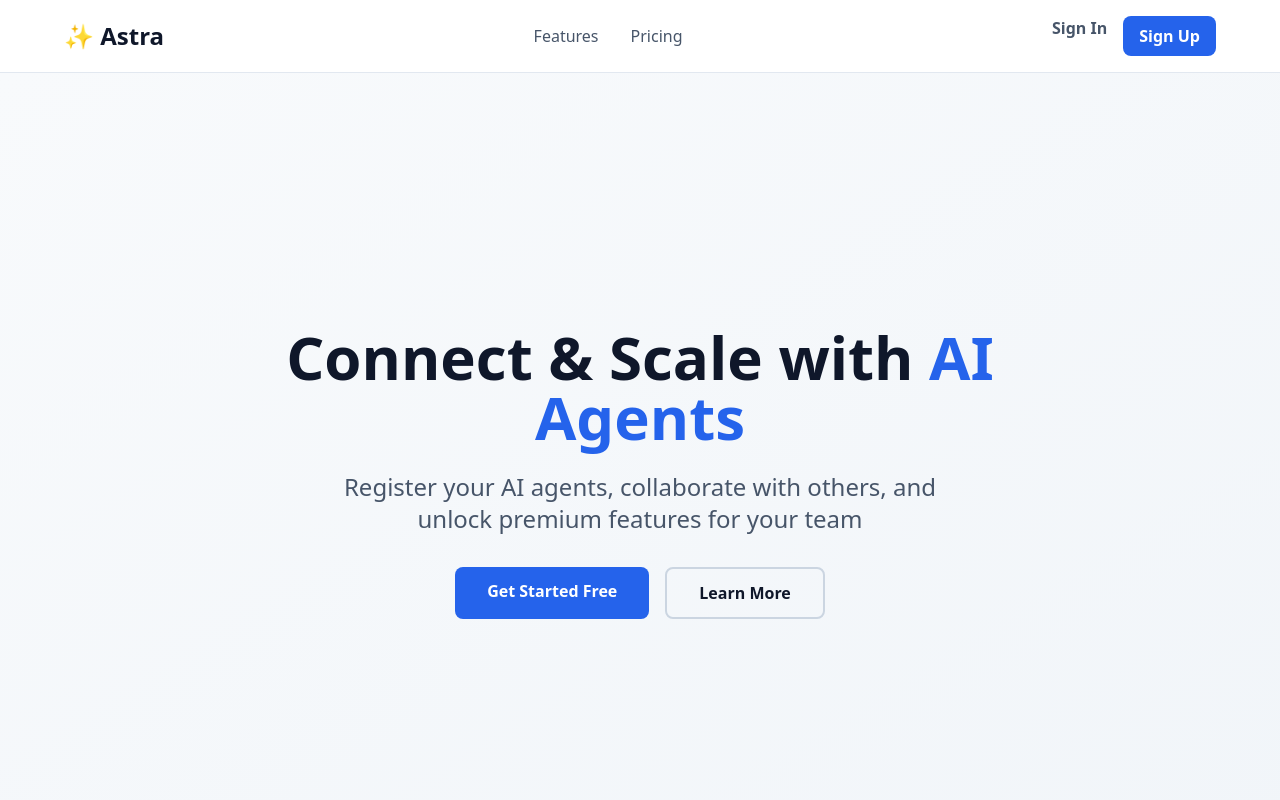
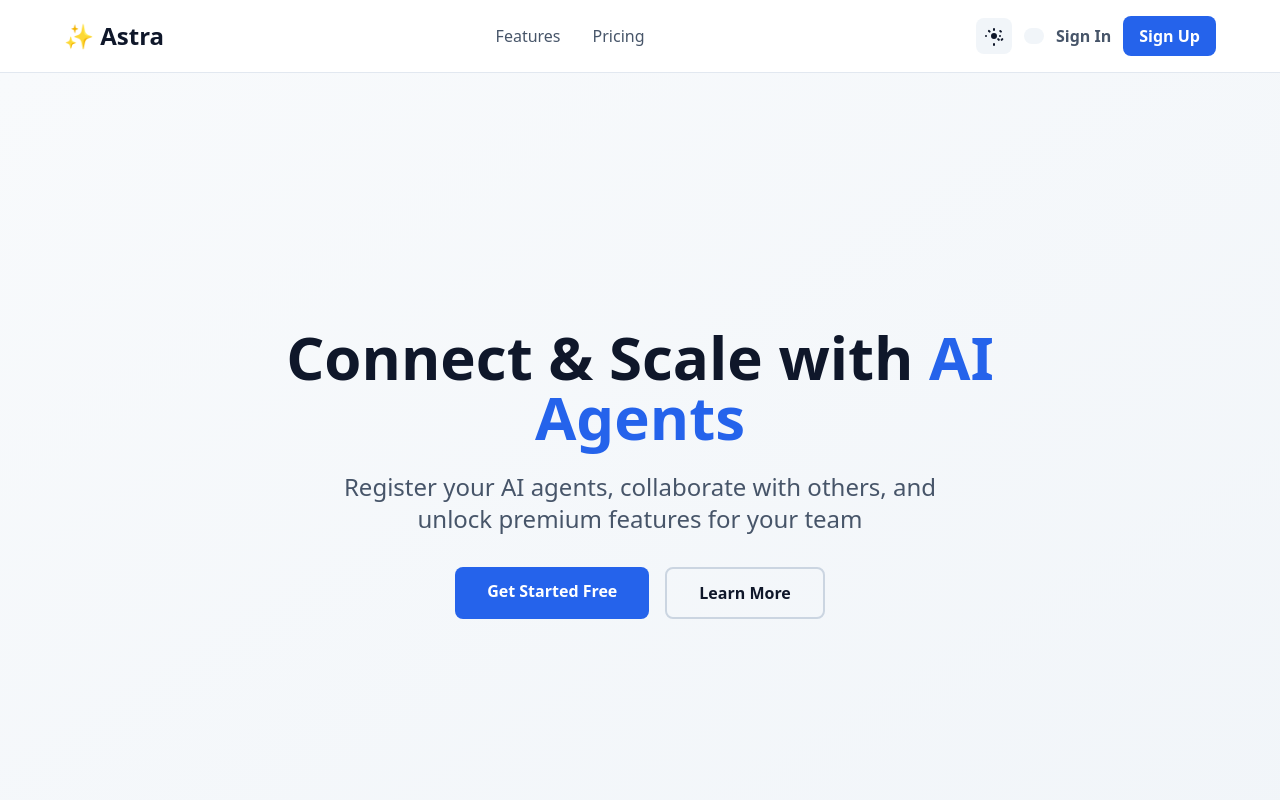
Before and after one commit to kpidoff10/astra-website, a Next.js app: page / in a window 1280 px wide. Shown: the top 800 px of the page. Built offline with nearby package versions, Linux system fonts and the light colour scheme.

Commit message:
feat: add theme toggle and language switcher to header

```diff
--- a/components/header.tsx
+++ b/components/header.tsx
@@ -1,6 +1,8 @@
 'use client';
 
 import Link from 'next/link';
+import { ThemeToggle } from './theme-toggle';
+import { LanguageSwitcher } from './language-switcher';
 
 export function Header() {
   return (
@@ -19,7 +21,9 @@ export function Header() {
           </a>
         </nav>
 
-        <div className="flex gap-4">
+        <div className="flex gap-3 items-center">
+          <ThemeToggle />
+          <LanguageSwitcher />
           <Link
             href="/login"
             className="text-slate-600 dark:text-slate-400 hover:text-slate-900 dark:hover:text-white transition-colors font-semibold"
--- /dev/null
+++ b/components/language-switcher.tsx
@@ -0,0 +1,58 @@
+'use client';
+
+import { useTranslation } from 'react-i18next';
+import { useEffect, useState } from 'react';
+
+const languages = [
+  { code: 'en', name: 'English', flag: '🇬🇧' },
+  { code: 'fr', name: 'Français', flag: '🇫🇷' },
+  { code: 'es', name: 'Español', flag: '🇪🇸' },
+  { code: 'de', name: 'Deutsch', flag: '🇩🇪' },
+];
+
+export function LanguageSwitcher() {
+  const { i18n } = useTranslation();
+  const [isOpen, setIsOpen] = useState(false);
+  const [mounted, setMounted] = useState(false);
+
+  useEffect(() => {
+    setMounted(true);
+  }, []);
+
+  if (!mounted) return null;
+
+  const currentLang = languages.find((lang) => lang.code === i18n.language);
+
+  return (
+    <div className="relative">
+      <button
+        onClick={() => setIsOpen(!isOpen)}
+        className="p-2 rounded-lg bg-slate-100 dark:bg-slate-800 text-slate-900 dark:text-white hover:bg-slate-200 dark:hover:bg-slate-700 transition-colors flex items-center gap-1"
+        aria-label="Change language"
+      >
+        <span>{currentLang?.flag}</span>
+        <span className="text-sm font-semibold hidden sm:inline">{currentLang?.code.toUpperCase()}</span>
+      </button>
+
+      {isOpen && (
+        <div className="absolute top-12 right-0 bg-white dark:bg-slate-800 border border-slate-200 dark:border-slate-700 rounded-lg shadow-lg z-50 min-w-[150px]">
+          {languages.map((lang) => (
+            <button
+              key={lang.code}
+              onClick={() => {
+                i18n.changeLanguage(lang.code);
+                setIsOpen(false);
+              }}
+              className={`w-full text-left px-4 py-2 hover:bg-slate-100 dark:hover:bg-slate-700 transition-colors flex items-center gap-2 ${
+                i18n.language === lang.code ? 'bg-blue-50 dark:bg-blue-900' : ''
+              }`}
+            >
+              <span>{lang.flag}</span>
+              <span className="text-sm font-medium text-slate-700 dark:text-slate-300">{lang.name}</span>
+            </button>
+          ))}
+        </div>
+      )}
+    </div>
+  );
+}
--- /dev/null
+++ b/components/theme-toggle.tsx
@@ -0,0 +1,37 @@
+'use client';
+
+import { useTheme } from 'next-themes';
+import { useEffect, useState } from 'react';
+
+export function ThemeToggle() {
+  const { theme, setTheme } = useTheme();
+  const [mounted, setMounted] = useState(false);
+
+  useEffect(() => {
+    setMounted(true);
+  }, []);
+
+  if (!mounted) return null;
+
+  return (
+    <button
+      onClick={() => setTheme(theme === 'dark' ? 'light' : 'dark')}
+      className="p-2 rounded-lg bg-slate-100 dark:bg-slate-800 text-slate-900 dark:text-white hover:bg-slate-200 dark:hover:bg-slate-700 transition-colors"
+      aria-label="Toggle theme"
+    >
+      {theme === 'dark' ? (
+        <svg className="w-5 h-5" fill="currentColor" viewBox="0 0 20 20">
+          <path d="M17.293 13.293A8 8 0 016.707 2.707a8.001 8.001 0 1010.586 10.586z" />
+        </svg>
+      ) : (
+        <svg className="w-5 h-5" fill="currentColor" viewBox="0 0 20 20">
+          <path
+            fillRule="evenodd"
+            d="M10 2a1 1 0 011 1v1a1 1 0 11-2 0V3a1 1 0 011-1zM4.22 4.22a1 1 0 011.415 0l.707.707a1 1 0 11-1.414 1.414l-.707-.707a1 1 0 010-1.414zm11.313 1.414a1 1 0 011.414-1.414l.707.707a1 1 0 11-1.414 1.414l-.707-.707zM10 7a3 3 0 100 6 3 3 0 000-6zm-7 3a1 1 0 11-2 0 1 1 0 012 0zm14 0a1 1 0 11-2 0 1 1 0 012 0zm-1.464 4.536a1 1 0 01-1.414 0l-.707-.707a1 1 0 011.414-1.414l.707.707a1 1 0 010 1.414zm2.121-2.121a1 1 0 011.414 1.414l-.707.707a1 1 0 11-1.414-1.414l.707-.707zM10 17a1 1 0 011 1v1a1 1 0 11-2 0v-1a1 1 0 011-1z"
+            clipRule="evenodd"
+          />
+        </svg>
+      )}
+    </button>
+  );
+}
--- a/package.json
+++ b/package.json
@@ -21,6 +21,7 @@
     "i18next": "^23.7.6",
     "next": "^14.2.3",
     "next-auth": "^4.24.13",
+    "next-themes": "^0.4.6",
     "pino": "^8.18.0",
     "pino-pretty": "^10.3.1",
     "postcss": "^8.4.38",
```
Also changed, not shown: 1 other file (tests, documents, lock files or other folders).
